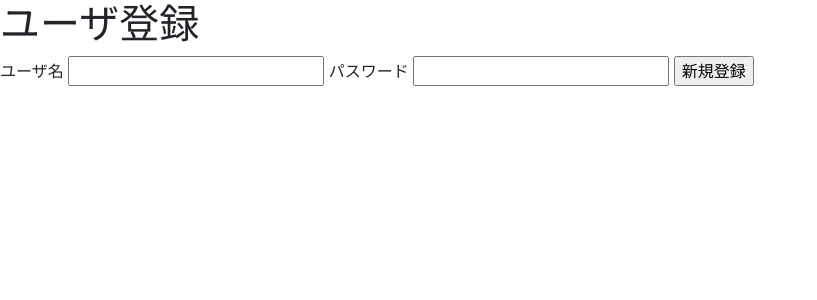
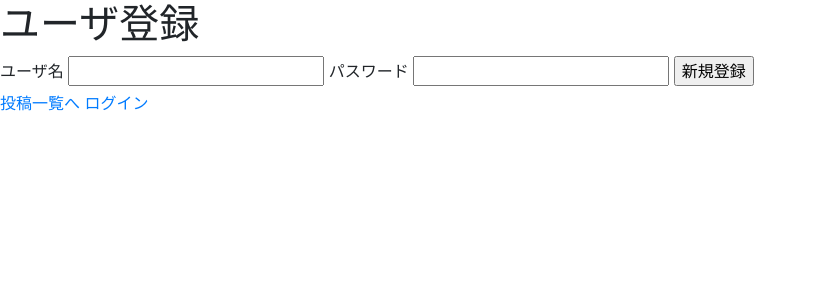
Before and after one commit to hoshiyanatsu/geektwitter, a Flask app: page /signup in a window 1280 px wide. Shown: the part 56-356 px from the top of the page, without its empty margins (0-817 px from the left). Run offline with Flask 3, Linux system fonts and the light colour scheme.

Commit message:
全部のページからindex.htmlに飛べるリンクを作成しました

```diff
--- a/templates/edit.html
+++ b/templates/edit.html
@@ -8,4 +8,5 @@
         <input type="text" name="body" value = {{post.body}}>
         <input type="submit" value="編集">
     </form>
+    <a href="/">投稿一覧へ</a>
 {% endblock %}
--- a/templates/new.html
+++ b/templates/new.html
@@ -1,6 +1,7 @@
 {% extends "layout.html" %}
 {% block content %}
     <h1>新規登録</h1>
+    <a href="/">投稿一覧</a>
     <form method="POST">
         <label for="title">題名</label>
         <input type="text" name="title">
--- a/templates/show.html
+++ b/templates/show.html
@@ -6,4 +6,6 @@
         <a href="{{ url_for('update', id=post.id) }}">編集</a>
         <a href="{{ url_for('delete_post', id=post.id) }}">削除</a>
     </div>
+    <a href="/">投稿一覧へ</a>
+
 {% endblock %}
--- a/templates/signup.html
+++ b/templates/signup.html
@@ -8,4 +8,7 @@
     <input type="password" name="password">
     <input type="submit" value="新規登録">
 </form>
+<a href="/">投稿一覧へ</a>
+<a href="/login">ログイン</a>
+
 {% endblock %}
```
